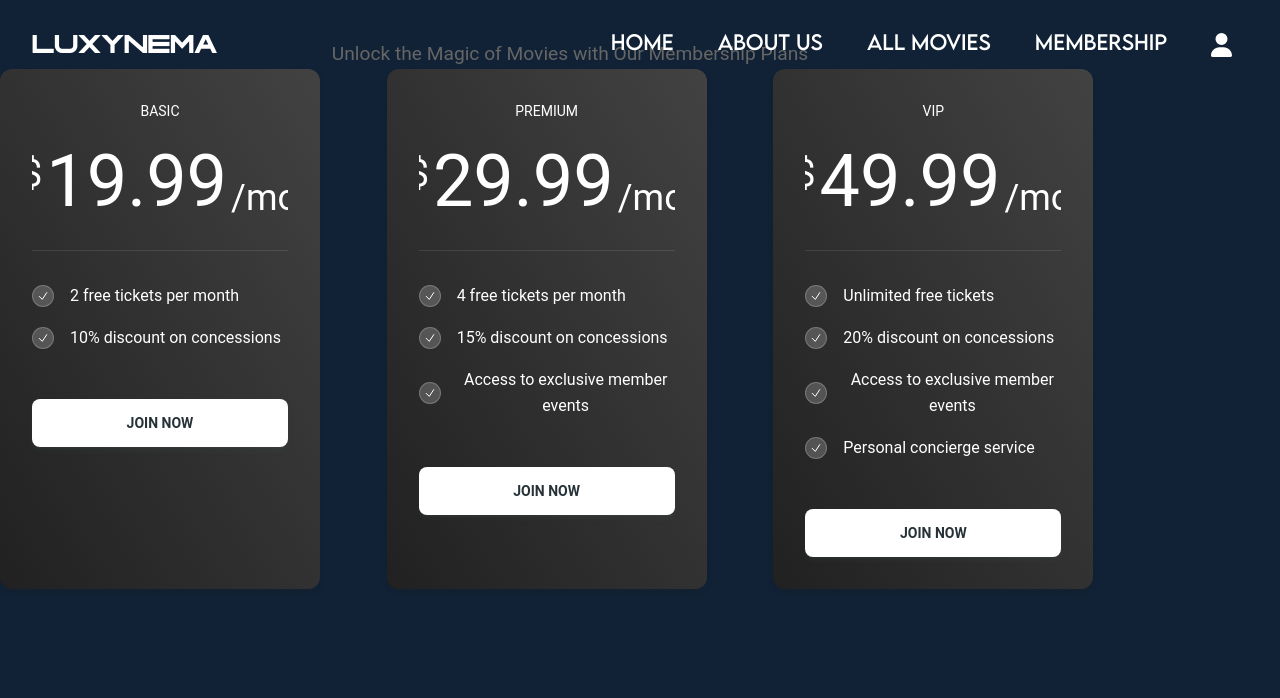
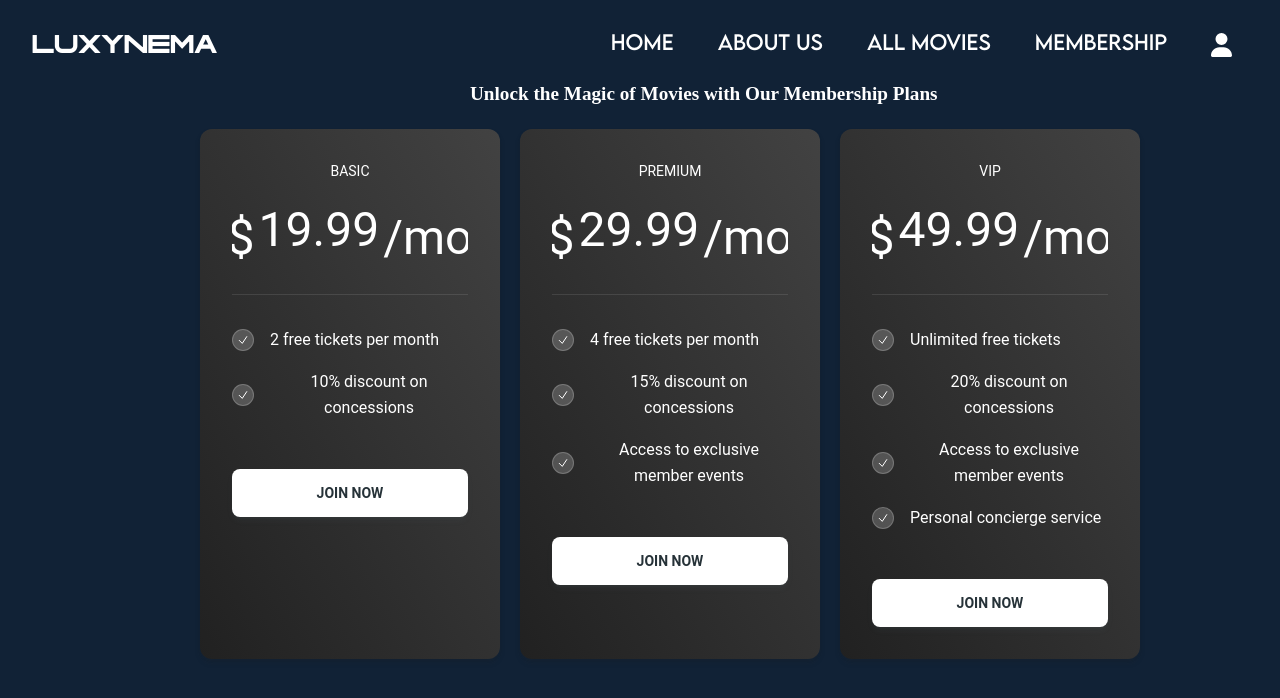
Before and after one commit to VargaScript/luxynema_front, a React (Vite) app: page /membership in a window 1280 px wide. Shown: the top 698 px of the page. Built offline with nearby package versions, Linux system fonts and the light colour scheme.

Commit message:
membership 2.0

```diff
--- a/src/components/Client/Membership/Membership.css
+++ b/src/components/Client/Membership/Membership.css
@@ -1,22 +1,21 @@
 .container {
-  padding-top: 20px;
-  text-align: center; /* Centrar el texto dentro del contenedor */
+  padding-top: 60px;
+  padding-left: 200px;
+  text-align: center;
+  /* Removed absolute positioning and centering for container flexibility */
 }
 
 .membership-plans {
   display: grid;
   grid-template-columns: repeat(auto-fit, minmax(250px, 1fr));
-  /* Adjust gap property for spacing */
-  gap: 20px; /* Adjust as needed */
+  gap: 20px; /* Adjust as needed for spacing between cards */
   justify-content: center; /* Centrar las tarjetas horizontalmente */
-
 }
-
 
 .plan-card {
   width: 30%;
   min-width: 250px;
-  margin: 60px; /* Puedes aumentar este valor para aumentar el espaciado entre tarjetas */
+  margin: 60px; /* Adjust as needed for spacing between cards */
   padding: 20px;
   border: 1px solid #ccc;
   border-radius: 8px;
@@ -24,7 +23,6 @@
   transition: transform 0.3s ease;
   background-color: #f9f9f9;
 }
-
 
 .plan-card:hover {
   transform: translateY(-5px);
@@ -72,7 +70,15 @@ button:hover {
 }
 
 .slogan {
+  font-family: 'Dancing Script', cursive;
   font-size: 1.2rem;
-  color: #666;
+  font-weight: bold;
+  color: #fff;
+  position: relative;
   margin-top: 20px;
+  width: fit-content;
+  margin-left: auto;
+  text-align: center;
+  left: 250px;
+  margin: 20px;
 }
--- a/src/components/Client/Membership/Membership.jsx
+++ b/src/components/Client/Membership/Membership.jsx
@@ -40,9 +40,9 @@ const MembershipPlanCard = ({ title, price, features, buttonText }) => {
         <Typography
           variant="h1"
           color="white"
-          className="mt-6 flex justify-center gap-1 text-7xl font-normal"
+          className="mt-6 flex justify-center gap-1 text-5xl font-normal"
         >
-          <span className="mt-2 text-4xl">$</span> {price} <span className="self-end text-4xl">/mo</span>
+          <span className="mt-2 text-5xl">$</span> {price} <span className="self-end text-5xl">/mo</span>
         </Typography>
       </CardHeader>
       <CardBody className="p-0">
```
